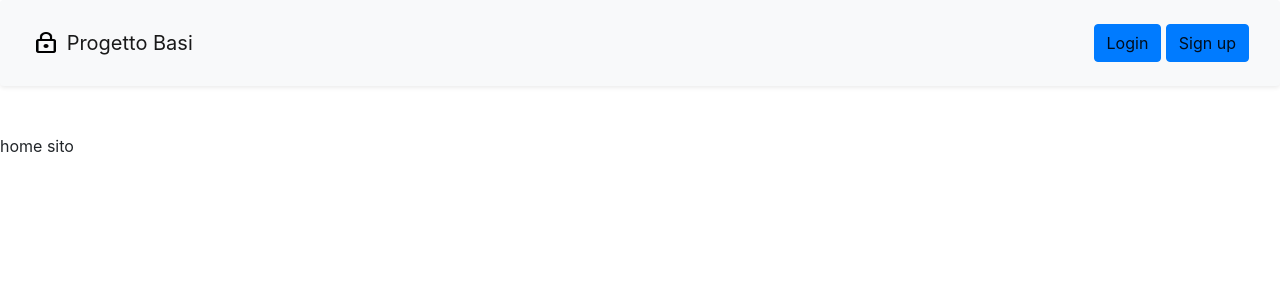
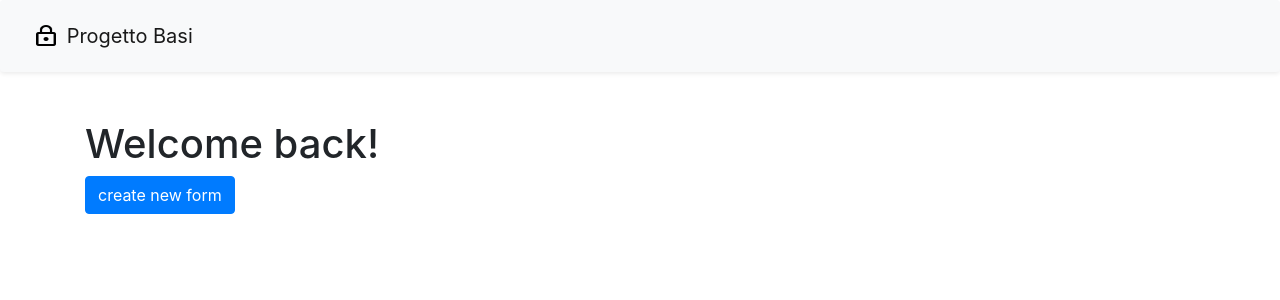
Before and after one commit to roveroniandrea/Progetto-BD, a Flask app: template templates/home.html in a window 1280 px wide. Shown: the top 300 px of the page. Run offline with Flask 2, Linux system fonts and the light colour scheme; the template is opened without the code that fills it, so the values that code supplies are empty; some libraries are stand-ins or nearby versions.

Commit message:
gitflow-feature-stash: button-newform

```diff
--- a/templates/home.html
+++ b/templates/home.html
@@ -2,5 +2,8 @@
 
 {% block pagebody %}
     {% include "navbar.html" %}
-<p>home sito</p>
+    <div class="container">
+        <h1>Welcome back!</h1>
+        <a id="btn_newform" href="/new" class="btn btn-primary">create new form</a>
+    </div>
 {% endblock %}
--- a/templates/navbar.html
+++ b/templates/navbar.html
@@ -9,22 +9,9 @@
     </a>
     <span class="navbar-text">
       {% if current_user.is_authenticated %}
-        <a href="/" class="btn btn-primary">Sign out</a>
-      {% else %}
-        <a id="button_login" href="/login" class="btn btn-primary">Login</a>
-        <a id="button_signup" href="/register" class="btn btn-primary">Sign up</a>
+        <a href="/logout" class="btn btn-primary">Sign out</a>
       {% endif %}
     </span>
   </div>
 </nav>
-
-<script>
-  function hideButtonsInLogin(){
-    if (window.location.pathname === "/login" || window.location.pathname === "/register"){
-      document.getElementById('button_login').hidden=true;
-      document.getElementById('button_signup').hidden=true;
-    }
-  }
-  hideButtonsInLogin();
-</script>
 {% endblock %}
--- a/templates/newForm/newForm.html
+++ b/templates/newForm/newForm.html
@@ -2,8 +2,6 @@
 
 {% block pagebody %}
     {% include "navbar.html" %}
-    <h1>New form works!</h1>
-    <form action="/new" method="post">
-        <button type="submit">Simula submit form</button>
-    </form>
+    <h1>New form</h1>
+
 {% endblock %}
```
